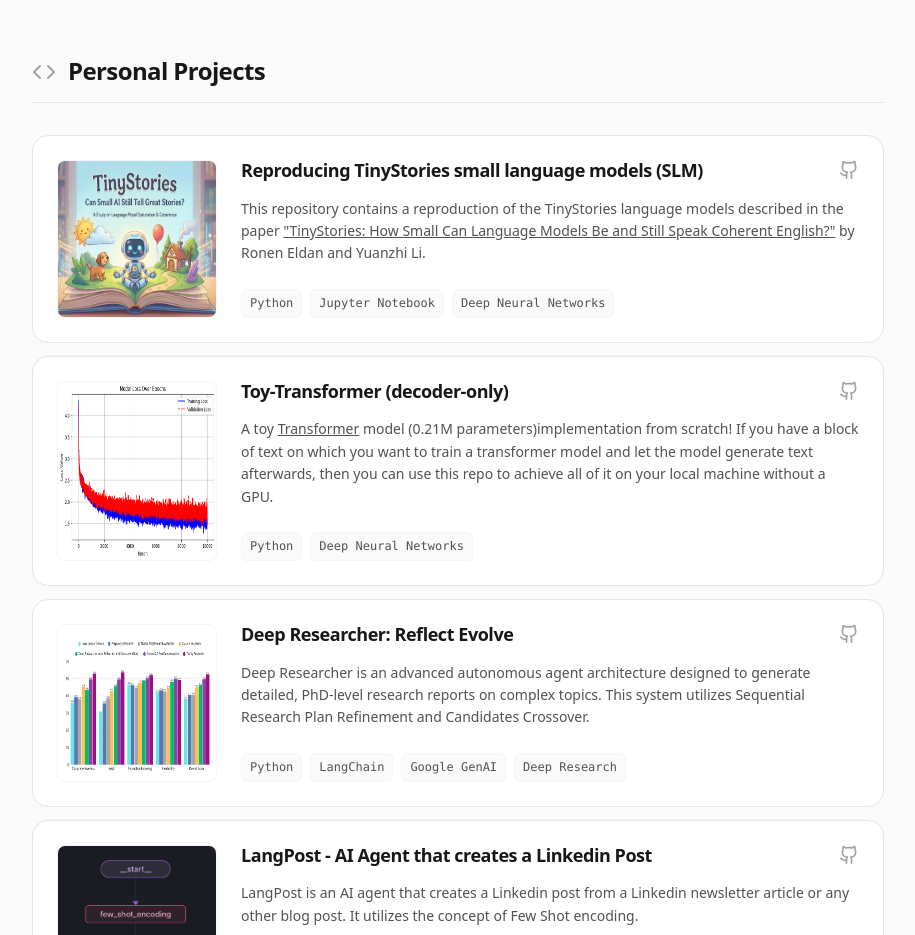
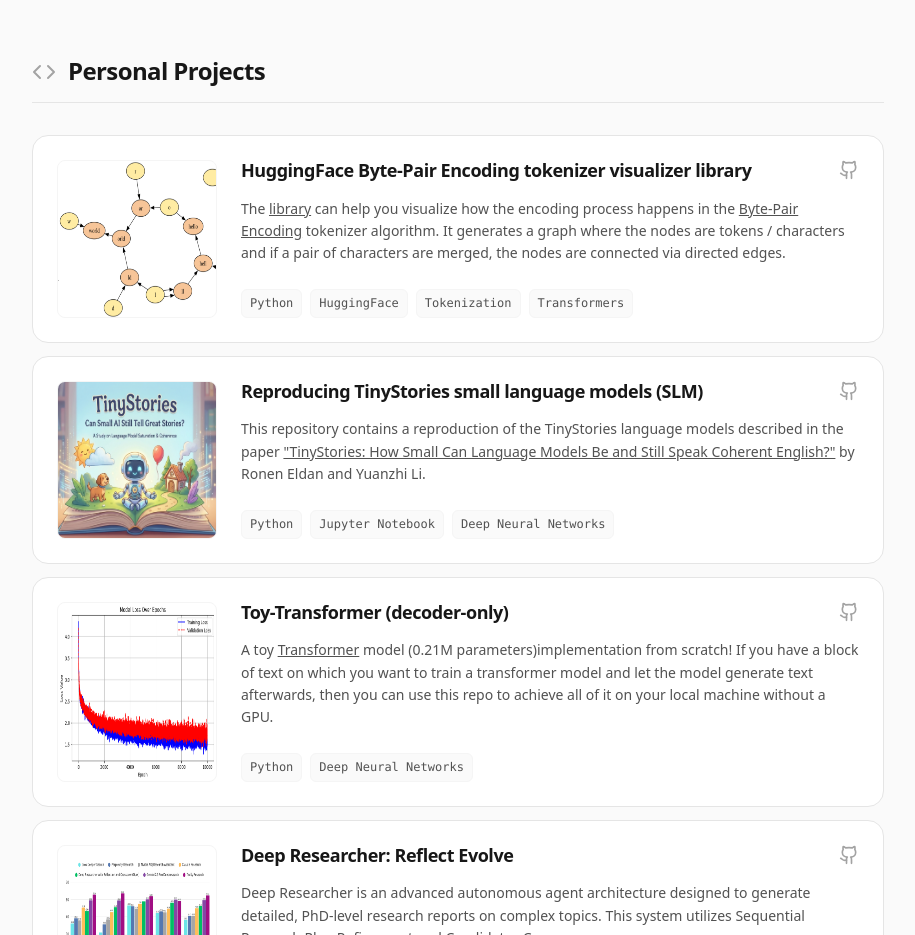
Before and after one commit to SauravP97/SauravP97.github.io, a plain HTML site: page index.html in a window 1280 px wide. Shown: the part 1360-2295 px from the top of the page, without its empty margins (182-1097 px from the left). Drawn offline with Linux system fonts and the light colour scheme.

Commit message:
add new project component

```diff
--- a/index.html
+++ b/index.html
@@ -592,6 +592,28 @@
       </h3>
       <div class="card-stack">
 
+        <!-- Project 0 -->
+        <div class="card project-card">
+          <div class="project-image-placeholder">
+            <img src="./media/hf-bpe-visualize.png" alt="HuggingFace Byte-Pair Encoding tokenizer visualizer library" />
+          </div>
+          <div class="project-content">
+            <div class="card-header">
+              <h4 class="card-title">HuggingFace Byte-Pair Encoding tokenizer visualizer library</h4>
+              <div class="icon-links">
+                <a href="https://github.com/SauravP97/hf-tokenizer-visualizer" target="_blank"><svg xmlns="http://www.w3.org/2000/svg" width="20" height="20" viewBox="0 0 24 24" fill="none" stroke="currentColor" stroke-width="2" stroke-linecap="round" stroke-linejoin="round"><path d="M15 22v-4a4.8 4.8 0 0 0-1-3.5c3 0 6-2 6-5.5.08-1.25-.27-2.48-1-3.5.28-1.15.28-2.35 0-3.5 0 0-1 0-3 1.5-2.64-.5-5.36-.5-8 0C6 2 5 2 5 2c-.3 1.15-.3 2.35 0 3.5A5.403 5.403 0 0 0 4 9c0 3.5 3 5.5 6 5.5-.39.49-.68 1.05-.85 1.65-.17.6-.22 1.23-.15 1.85v4"/><path d="M9 18c-4.51 2-5-2-7-2"/></svg></a>
+              </div>
+            </div>
+            <p class="card-desc">The <u><a target="_blank" href="https://pypi.org/project/hf-tokenizer-visualizer">library</a></u> can help you visualize how the encoding process happens in the <u><a target="_blank" href="https://huggingface.co/learn/llm-course/en/chapter6/5">Byte-Pair Encoding</a></u> tokenizer algorithm. It generates a graph where the nodes are tokens / characters and if a pair of characters are merged, the nodes are connected via directed edges.</p>
+            <div class="tech-stack text-mono">
+              <span class="tech-badge">Python</span>
+              <span class="tech-badge">HuggingFace</span>
+              <span class="tech-badge">Tokenization</span>
+              <span class="tech-badge">Transformers</span>
+            </div>
+          </div>
+        </div>
+
         <!-- Project 1 -->
         <div class="card project-card">
           <div class="project-image-placeholder">
```
Also changed, not shown: media/hf-bpe-visualize.png (added), 1 other file.
